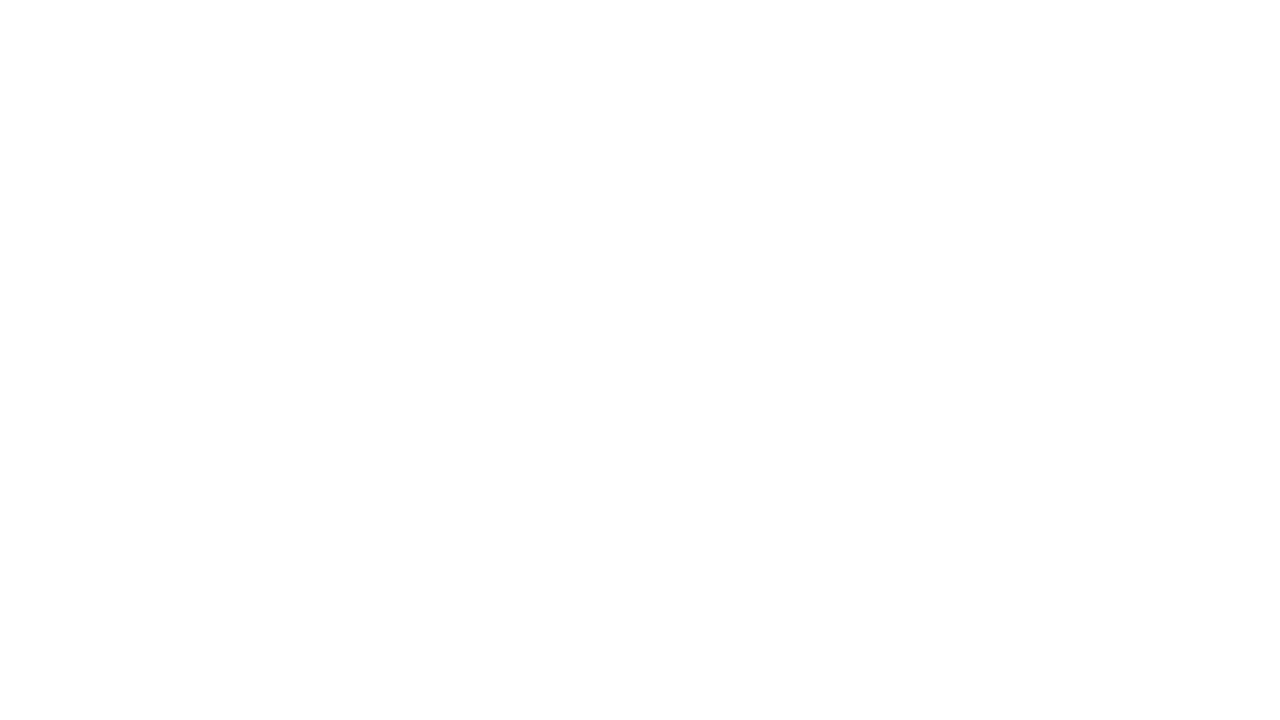
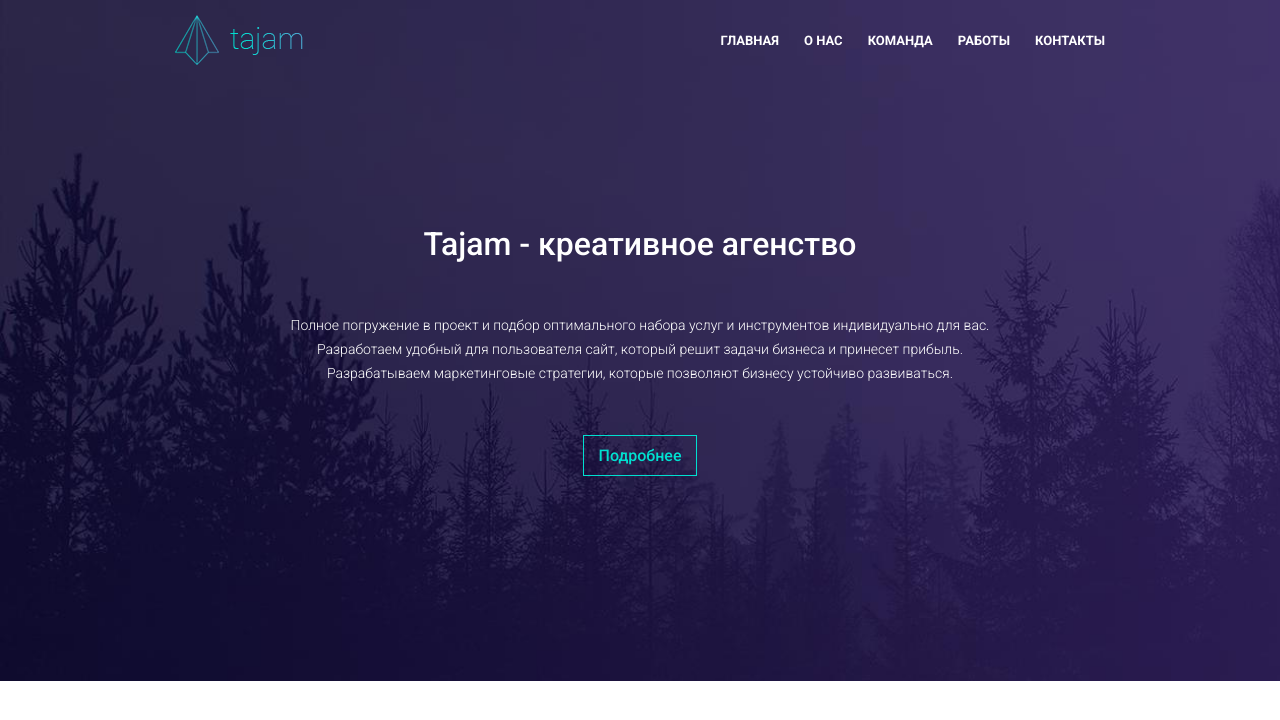
Before and after one commit to DenisIvDevelop/tajam-maket, a plain HTML site: page index.html in a window 1280 px wide. Drawn offline with Linux system fonts and the light colour scheme.

Commit message:
add site header

```diff
--- /dev/null
+++ b/css/style.css
@@ -0,0 +1,84 @@
+* {
+    padding: 0;
+    margin: 0;
+}
+
+body {
+    color: #413d4b;
+    font-family: 'Roboto', sans-serif;
+    font-weight: 300;
+}
+
+h1, h2, h3, h4 {
+    font-weight: 500;
+}
+
+.header-wrap {
+    background: #332954 url(../img/background-header.jpg);
+    background-size: cover;
+}
+
+header {
+    width: 950px;
+    margin: 0 auto;
+    padding: 0 10px;
+    box-sizing: border-box;
+}
+
+.header-top {
+    overflow: hidden;
+    padding-top: 15px;
+    margin-bottom: 160px;
+}
+
+.logo {
+    float: left;
+}
+
+.menu {
+    float: right;
+    list-style: none;
+    padding-top: 15px;
+}
+
+.menu li {
+    float: left;
+    margin-left: 25px;
+}
+
+.menu li a {
+    color: #fff;
+    text-decoration: none;
+    font-weight: 700;
+    font-size: 13px;
+    text-transform: uppercase;
+}
+
+.header-main {
+    color: #fff;
+    text-align: center;
+    width: 750px;
+    margin: 0 auto;
+    padding-bottom: 205px;
+}
+
+.header-main h1 {
+    font-size: 32px;
+    margin-bottom: 50px;
+}
+
+.header-main h2 {
+    font-weight: 300;
+    font-size: 14px;
+    line-height: 24px;
+    margin-bottom: 50px;
+}
+
+.link-button {
+    display: inline-block;
+    padding: 10px 15px;
+    font-weight: 500;
+    text-decoration: none;
+    border: 1px solid #00e0d0;
+    color: #00e0d0
+}
--- a/index.html
+++ b/index.html
@@ -4,9 +4,36 @@
     <meta charset="UTF-8">
     <meta http-equiv="X-UA-Compatible" content="IE=edge">
     <meta name="viewport" content="width=device-width, initial-scale=1.0">
-    <title>Document</title>
+    <link rel="stylesheet" href="css/style.css">
+    <link rel="preconnect" href="https://fonts.googleapis.com">
+    <link rel="preconnect" href="https://fonts.gstatic.com" crossorigin>
+    <link href="https://fonts.googleapis.com/css2?family=Roboto:wght@300;500;700&display=swap" rel="stylesheet">
+    <title>Tajam - креативное агенство</title>
 </head>
 <body>
-
+    <div class="header-wrap">
+        <header class="header">
+            <div class="header-top">
+                <a href="#">
+                    <img src="img/logo.png" alt="Tajam - креативное агенство" class="logo">
+                </a>
+                <ul class="menu">
+                    <li><a href="#">ГЛАВНАЯ</a></li>
+                    <li><a href="#">О НАС</a></li>
+                    <li><a href="#">КОМАНДА</a></li>
+                    <li><a href="#">РАБОТЫ</a></li>
+                    <li><a href="#">КОНТАКТЫ</a></li>
+                </ul>
+            </div>
+            <div class="header-main">
+                <h1>Tajam - креативное агенство</h1>
+                <h2>Полное погружение в проект и подбор оптимального набора услуг и инструментов индивидуально для вас.
+                    Разработаем удобный для пользователя сайт, который решит задачи бизнеса и принесет прибыль.
+                    Разрабатываем маркетинговые стратегии, которые позволяют бизнесу устойчиво развиваться.
+                </h2>
+                <p><a href="#" class="link-button">Подробнее</a></p>
+            </div>
+        </header>
+    </div>
 </body>
 </html>
```
Also changed, not shown: img/background-header.jpg (added), img/footer-img.jpg (added), img/logo.png (added), img/main_img.jpg (added).
